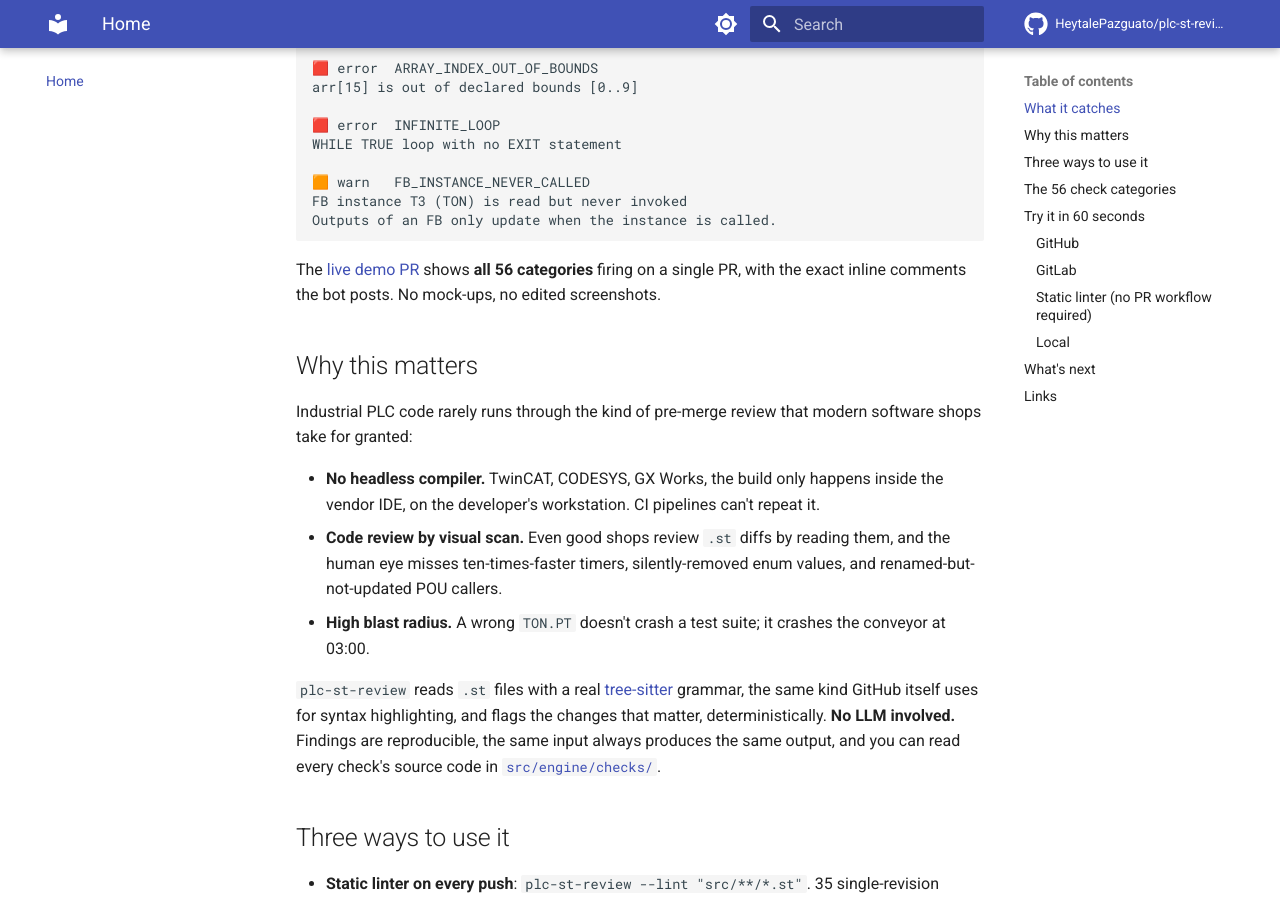
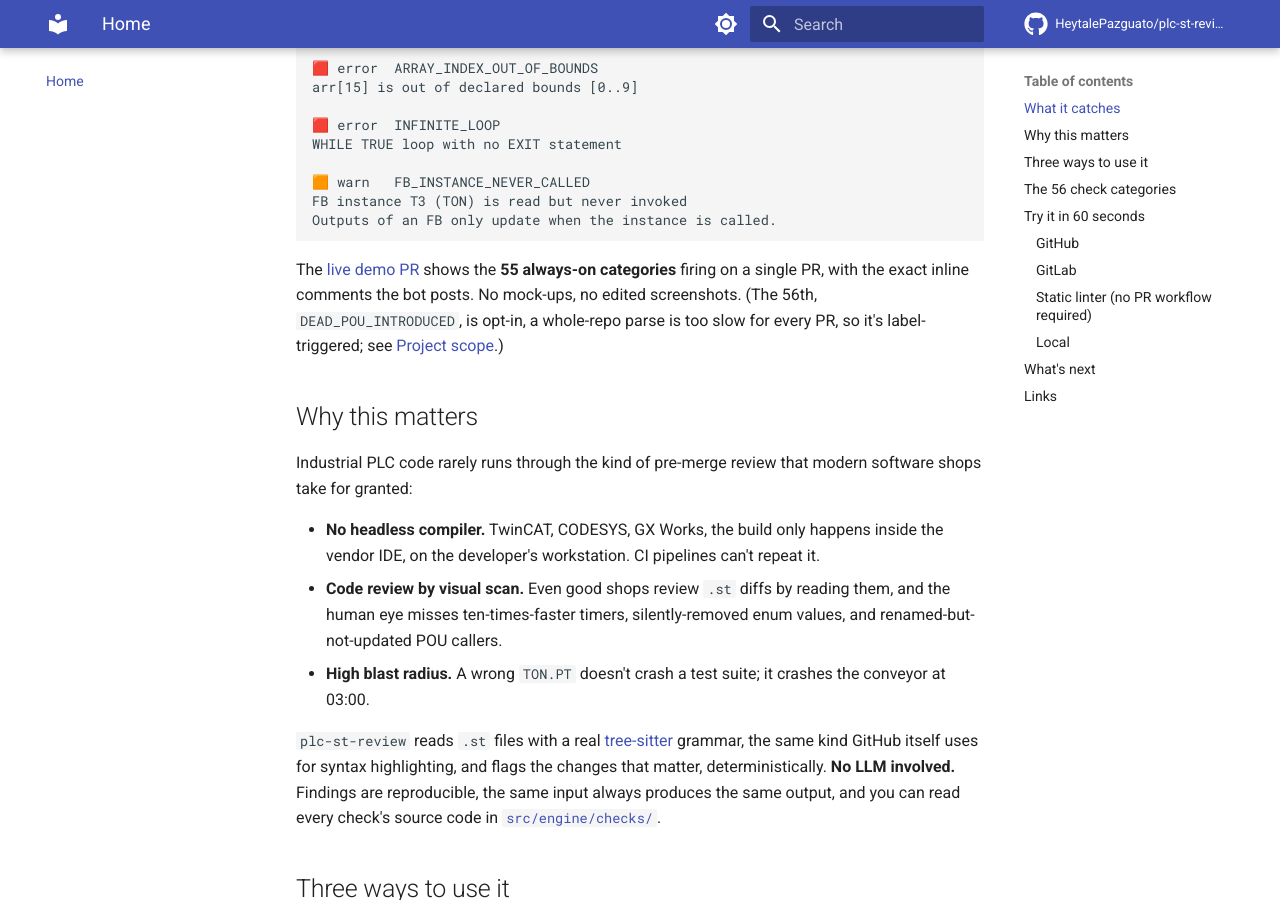
Before and after one commit to HeytalePazguato/plc-st-review, an MkDocs documentation site: the page built from docs/index.md, in a window 1280 px wide and 900 px high, scrolled down 1008 px. Built offline with MkDocs 1.6.1 and Material for MkDocs 9.7.7, drawn with Linux system fonts in a browser that asks for light colours; comment, search, counter and statistics services are not loaded.

Commit message:
demo: add FB_MetricsDemo baseline; clarify the demo shows 55 always-on checks
Adds a simple baseline FB_MetricsDemo to the example fixtures. The demo PR ships an expanded version of the same FB, so the base-vs-head diff exercises COMPLEXITY_INCREASED / NESTING_INCREASED / LOC_SPIKE without touching the other fixtures.

Reword the demo claims: PR #1 exercises the 55 always-on categories. DEAD_POU_INTRODUCED is opt-in because a whole-repo parse is too slow to run on every PR, so it's off by default and triggered with a label.

````diff
--- a/docs/index.md
+++ b/docs/index.md
@@ -29,7 +29,7 @@ FB instance T3 (TON) is read but never invoked
 Outputs of an FB only update when the instance is called.
 ```
 
-The [live demo PR](https://github.com/HeytalePazguato/plc-st-review/pull/1) shows **all 56 categories** firing on a single PR, with the exact inline comments the bot posts. No mock-ups, no edited screenshots.
+The [live demo PR](https://github.com/HeytalePazguato/plc-st-review/pull/1) shows the **55 always-on categories** firing on a single PR, with the exact inline comments the bot posts. No mock-ups, no edited screenshots. (The 56th, `DEAD_POU_INTRODUCED`, is opt-in, a whole-repo parse is too slow for every PR, so it's label-triggered; see [Project scope](project-scope.md).)
 
 ## Why this matters
 
````
Also changed, not shown: README.md (+1 -1 lines), 1 other file.
